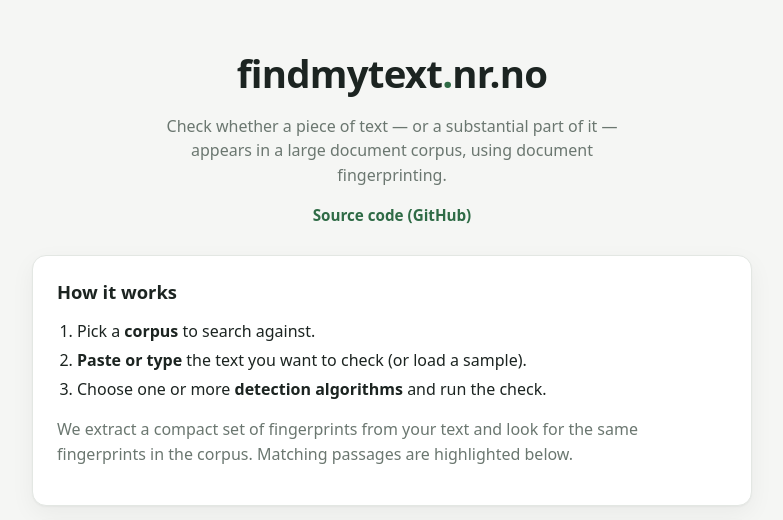
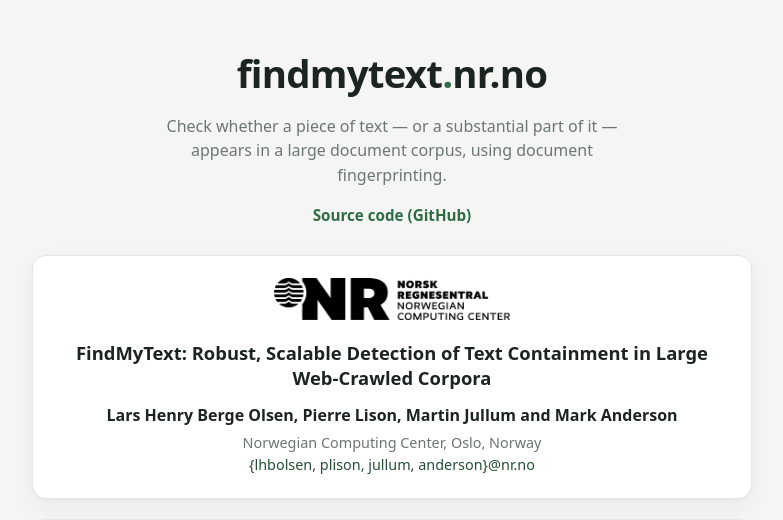
Before and after one commit to NorskRegnesentral/FindMyText, a Flask app: page / in a window 1280 px wide. Shown: the top 520 px of the page, without its empty margins (248-1031 px from the left). Run offline with Flask 3, Linux system fonts and the light colour scheme.

Commit message:
web: add paper title, authors, affiliation and NR logo to header

```diff
--- a/web/corpussearch/static/css/style.css
+++ b/web/corpussearch/static/css/style.css
@@ -74,6 +74,48 @@ body {
 }
 
 .links a:hover {
+    text-decoration: underline;
+}
+
+/* Paper / author card */
+.paper {
+    text-align: center;
+}
+
+.paper-logo {
+    display: inline-block;
+    margin: 0 0 14px;
+}
+
+.paper-logo img {
+    height: 42px;
+    width: auto;
+    display: block;
+}
+
+.paper-title {
+    font-size: 1.1rem;
+    margin: 0 0 10px;
+    line-height: 1.35;
+}
+
+.paper-authors {
+    margin: 0 0 4px;
+    font-weight: 600;
+}
+
+.paper-affil {
+    color: var(--muted);
+    font-size: .9rem;
+    margin: 0;
+}
+
+.paper-affil a {
+    color: var(--accent-dark);
+    text-decoration: none;
+}
+
+.paper-affil a:hover {
     text-decoration: underline;
 }
 
--- a/web/corpussearch/templates/index.html
+++ b/web/corpussearch/templates/index.html
@@ -20,6 +20,24 @@
             </p>
             <nav class="links" id="top-links"></nav>
         </header>
+
+        <section class="card paper">
+            <a class="paper-logo" href="https://nr.no/" target="_blank" rel="noopener">
+                <img src="{{ url_for('static', filename='img/nr-logo.png') }}"
+                    alt="Norwegian Computing Center (Norsk Regnesentral)" />
+            </a>
+            <h2 class="paper-title">
+                FindMyText: Robust, Scalable Detection of Text Containment in
+                Large Web-Crawled Corpora
+            </h2>
+            <p class="paper-authors">
+                Lars Henry Berge Olsen, Pierre Lison, Martin Jullum and Mark Anderson
+            </p>
+            <p class="paper-affil">
+                Norwegian Computing Center, Oslo, Norway<br />
+                <a href="mailto:lhbolsen@nr.no">{lhbolsen, plison, jullum, anderson}@nr.no</a>
+            </p>
+        </section>
 
         <section class="card help">
             <h2>How it works</h2>
```
Also changed, not shown: web/corpussearch/static/img/nr-logo.png (added).
